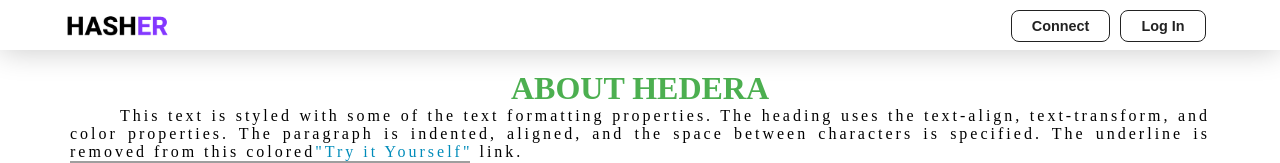
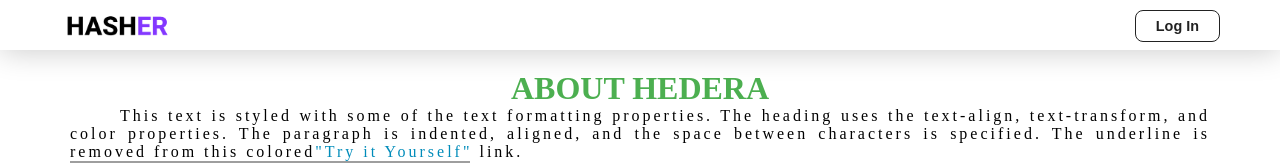
Before and after one commit to redxblue/project-hashpack, a React (Vite) app: page / in a window 1280 px wide. Shown: the top 163 px of the page. Built offline with nearby package versions, Linux system fonts and the light colour scheme; grey boxes are pictures that could not be loaded; what hashconnect would draw is missing.

Commit message:
Displays wallet number only after connecting

```diff
--- a/src/components/Navbar.jsx
+++ b/src/components/Navbar.jsx
@@ -35,20 +35,16 @@
           </li> */}
 
           <li className="nav-item">
-            <button
-              className="temp"
-
+            {
               // onClick={async () => {
               //   const initData = await pairHashpack();
-
               //   console.log(initData);
               //   setPairingString(initData.pairingString);
               //   setAccountId(accountId);
               //   console.log(accountId);
-              // }}
-            >
-              <p id="accountid">Connect</p>
-            </button>
+              // }
+            }
+            <p id="accountid"></p>
           </li>
 
           {login ? (
```
